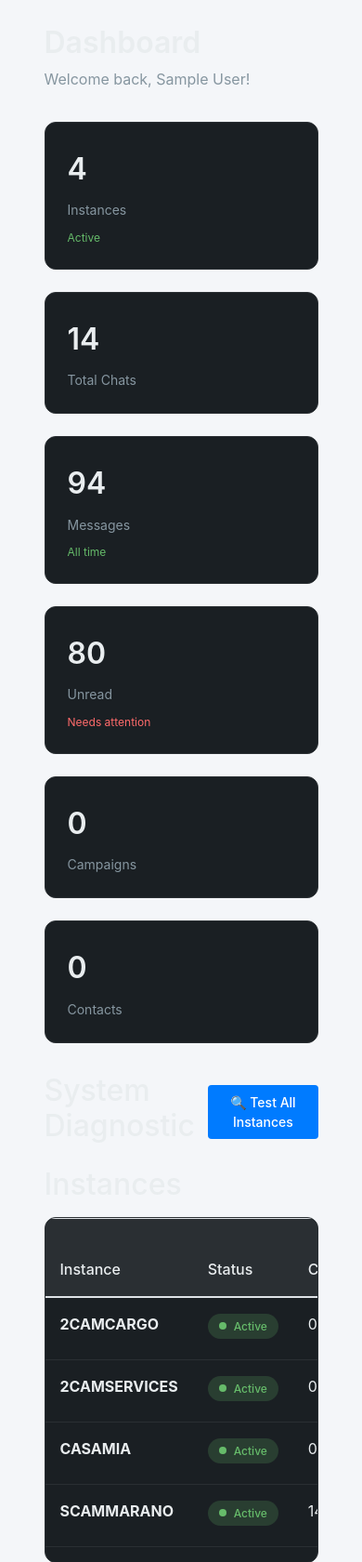
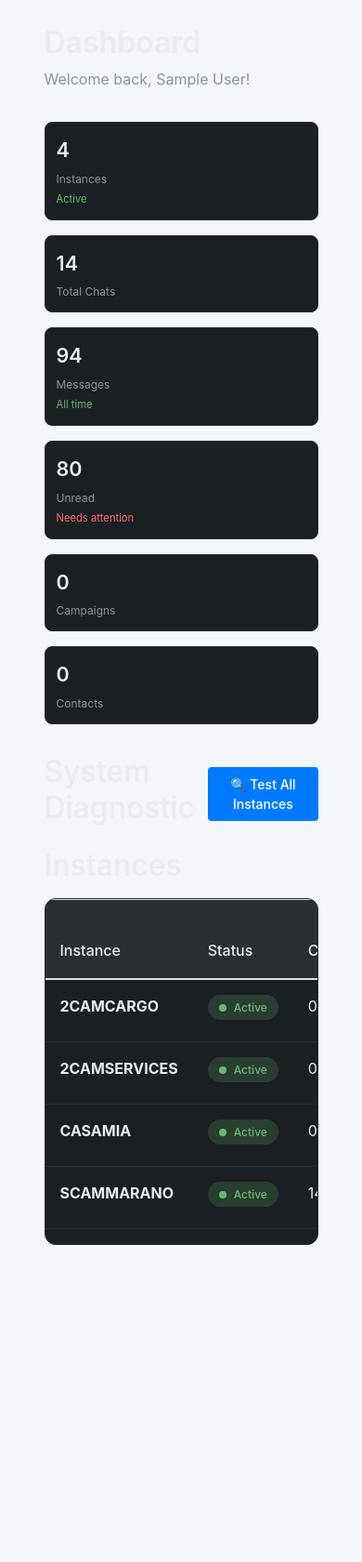
Before and after one commit to scammarano/EVOAPP, a PHP site: page /index.php?r=dashboard/index in a window 390 px wide. Shown: the part 78-1758 px from the top of the page at 93% size. After the commit the page ends 1417 px from the top, so only its background shows below. Run offline with PHP 8.4, Linux system fonts and the light colour scheme; the visitor is signed in with stand-in values (Sample User, id 1); data comes from the database, SQL or seed files in the repository; some libraries are stand-ins or nearby versions.

Commit message:
Adjust dashboard stat cards layout

```diff
--- a/assets/css/app.css
+++ b/assets/css/app.css
@@ -385,11 +385,21 @@ body {
     margin-bottom: 2rem;
 }
 
+.dashboard .stats-grid {
+    grid-template-columns: repeat(6, minmax(0, 1fr));
+    gap: 1rem;
+}
+
 .stat-card {
     background: var(--surface);
     padding: 1.5rem;
     border-radius: 0.75rem;
     border: 1px solid var(--border);
+}
+
+.dashboard .stat-card {
+    padding: 0.75rem;
+    border-radius: 0.5rem;
 }
 
 .stat-value {
@@ -399,14 +409,28 @@ body {
     margin-bottom: 0.5rem;
 }
 
+.dashboard .stat-value {
+    font-size: 1.35rem;
+    margin-bottom: 0.25rem;
+}
+
 .stat-label {
     color: var(--text-secondary);
     font-size: 0.875rem;
 }
 
+.dashboard .stat-label {
+    font-size: 0.75rem;
+}
+
 .stat-change {
     font-size: 0.75rem;
     margin-top: 0.5rem;
+}
+
+.dashboard .stat-change {
+    font-size: 0.7rem;
+    margin-top: 0.25rem;
 }
 
 .stat-change.positive {
@@ -634,6 +658,24 @@ body {
     }
 }
 
+@media (max-width: 1200px) {
+    .dashboard .stats-grid {
+        grid-template-columns: repeat(3, minmax(0, 1fr));
+    }
+}
+
+@media (max-width: 900px) {
+    .dashboard .stats-grid {
+        grid-template-columns: repeat(2, minmax(0, 1fr));
+    }
+}
+
+@media (max-width: 600px) {
+    .dashboard .stats-grid {
+        grid-template-columns: 1fr;
+    }
+}
+
 /* Icons (using Unicode symbols for now) */
 .icon-person::before { content: "👤"; }
 .icon-group::before { content: "👥"; }
```
